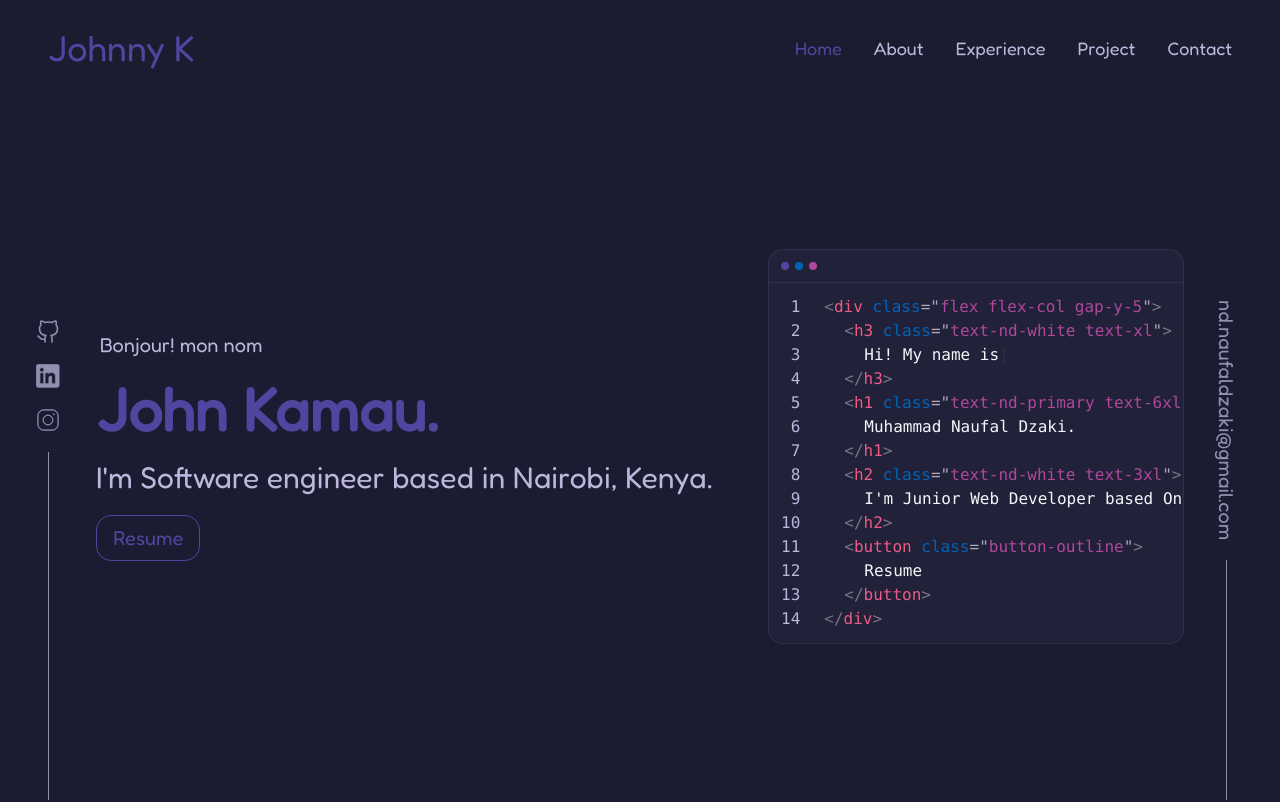
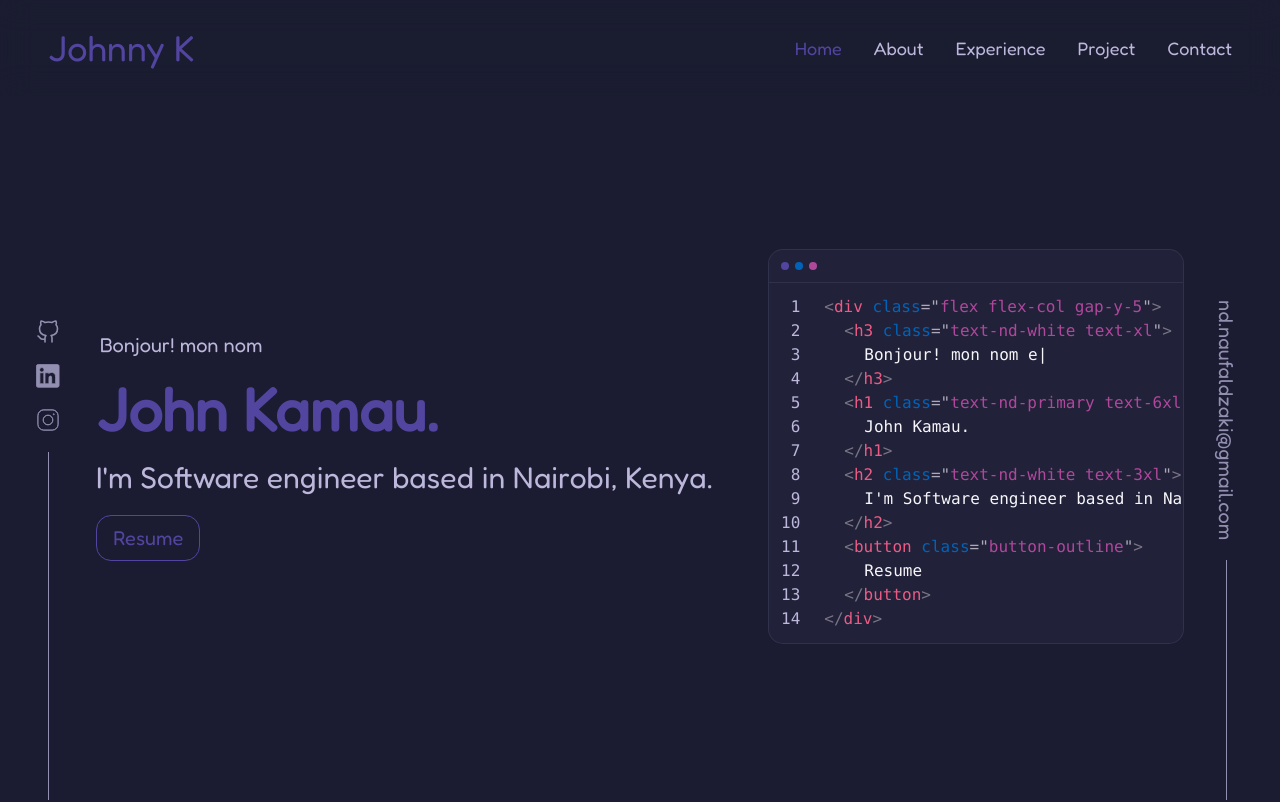
Before and after one commit to JohnKamaujk/portfolio_website, a React (Vite) app: page / in a window 1280 px wide. Shown: the top 802 px of the page. Built offline with nearby package versions, Linux system fonts and the light colour scheme.

Commit message:
:sparkles:feat:Initialize React Vite project

```diff
--- a/src/components/CodePreview/index.jsx
+++ b/src/components/CodePreview/index.jsx
@@ -49,9 +49,9 @@ const CodePreview = () => {
                 <div className="ml-10">
                   <ReactTyped
                     strings={[
-                      "Halo! Nama saya",
                       "Hi! My name is",
                       "Bonjour! mon nom est",
+                      "Guten Tag! Mein Name ist",
                       "¡Hola! mi nombre es",
                     ]}
                     typeSpeed={80}
@@ -69,7 +69,7 @@ const CodePreview = () => {
                     classProperty={"text-nd-primary text-6xl font-bold"}
                   />
                 </div>
-                <div className="ml-10">Muhammad Naufal Dzaki.</div>
+                <div className="ml-10">John Kamau.</div>
                 <div className="ml-5">
                   <CloseTag nameTag={"h1"} />
                 </div>
@@ -80,7 +80,7 @@ const CodePreview = () => {
                   />
                 </div>
                 <div className="ml-10">
-                  I'm Junior Web Developer based On Surabaya.
+                  I'm Software engineer based in Nairobi, Kenya.
                 </div>
                 <div className="ml-5">
                   <CloseTag nameTag={"h2"} />
```
